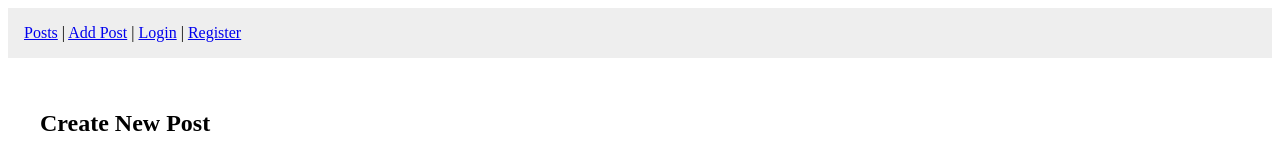
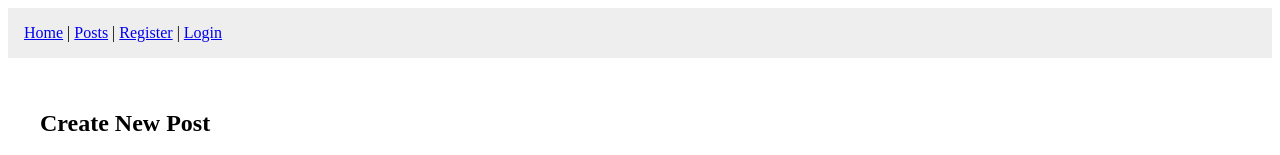
Before and after one commit to branisted/ROam, a React (Vite) app in the folder frontend/: page /add-post in a window 1280 px wide. Shown: the top 155 px of the page. Built offline with nearby package versions, Linux system fonts and the light colour scheme.

Commit message:
Added separation on how the navbar is displayed when logged in or not

```diff
--- a/frontend/src/components/Navbar.jsx
+++ b/frontend/src/components/Navbar.jsx
@@ -1,12 +1,57 @@
 import { Link } from 'react-router-dom';
 
+import React, { useEffect, useState } from "react";
+import { useNavigate } from "react-router-dom";
+
 function Navbar() {
+    const [user, setUser] = useState(null);
+    const navigate = useNavigate();
+
+    // Check login state on mount and when localStorage changes
+    useEffect(() => {
+        const storedUser = localStorage.getItem("user");
+        setUser(storedUser ? JSON.parse(storedUser) : null);
+    }, []);
+
+    // Optional: Listen to storage events for cross-tab sync
+    useEffect(() => {
+        const syncUser = () => {
+            const storedUser = localStorage.getItem("user");
+            setUser(storedUser ? JSON.parse(storedUser) : null);
+        };
+        window.addEventListener("storage", syncUser);
+        return () => window.removeEventListener("storage", syncUser);
+    }, []);
+
+    const handleLogout = () => {
+        localStorage.removeItem("user");
+        setUser(null);
+        navigate("/login");
+    };
+
     return (
         <nav style={{ padding: '1rem', background: '#eee' }}>
+
+            {/* Always show Home */}
+            <Link to="/">Home</Link> |{' '}
             <Link to="/">Posts</Link> |{' '}
-            <Link to="/add-post">Add Post</Link> |{' '}
-            <Link to="/login">Login</Link> |{' '}
-            <Link to="/register">Register</Link>
+
+            {/* Show Register and Log in if NOT logged in */}
+            {!user && (
+                <>
+                    <Link to="/register">Register</Link> |{' '}
+                    <Link to="/login">Login</Link>
+                </>
+            )}
+
+            {/* Show Log out if logged in */}
+            {user && (
+                <>
+                <Link to="/add-post">Add Post</Link> |{' '}
+                <button onClick={handleLogout}>Log out</button>
+                </>
+            )}
+
         </nav>
     );
 }
```
